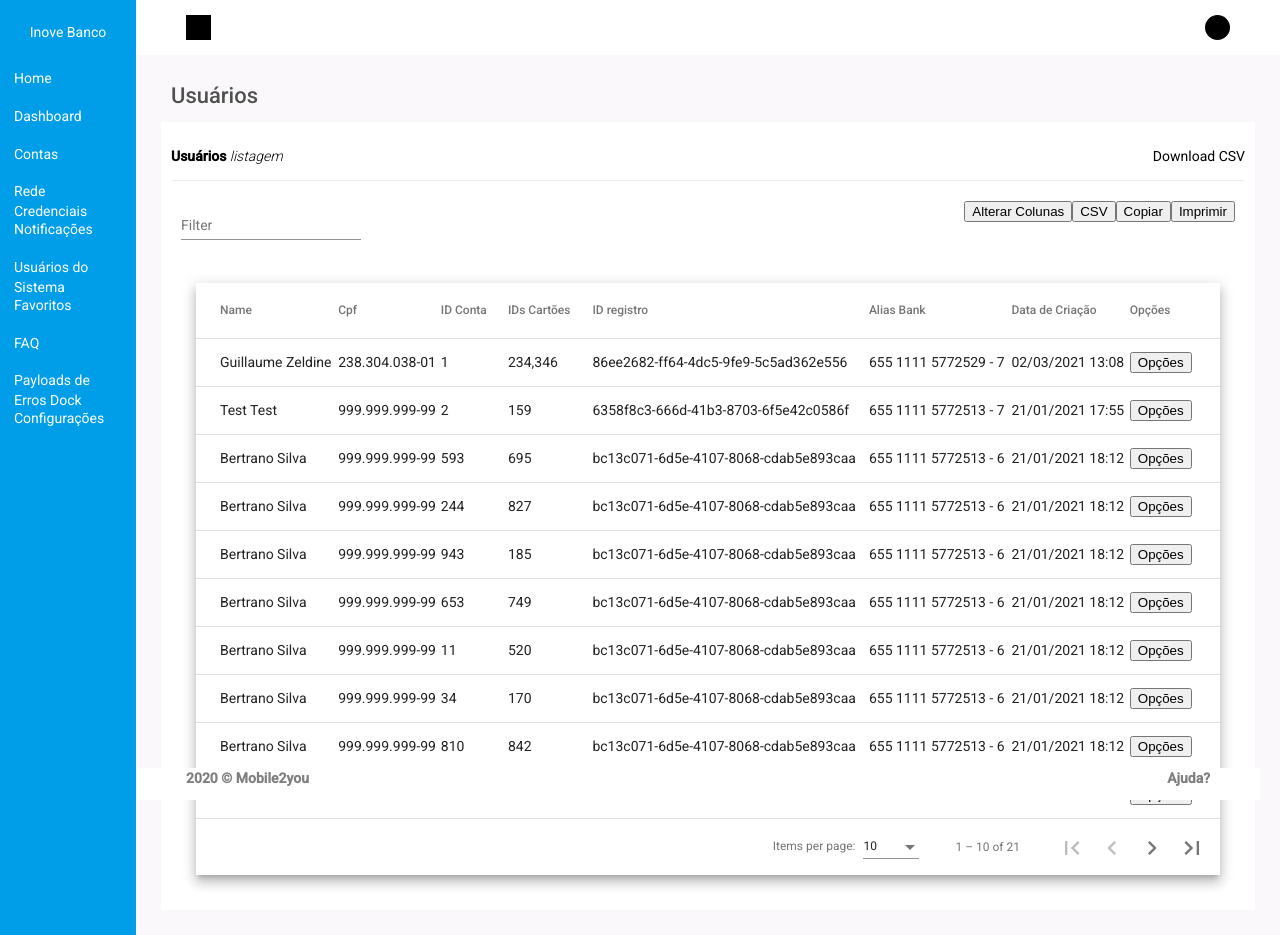
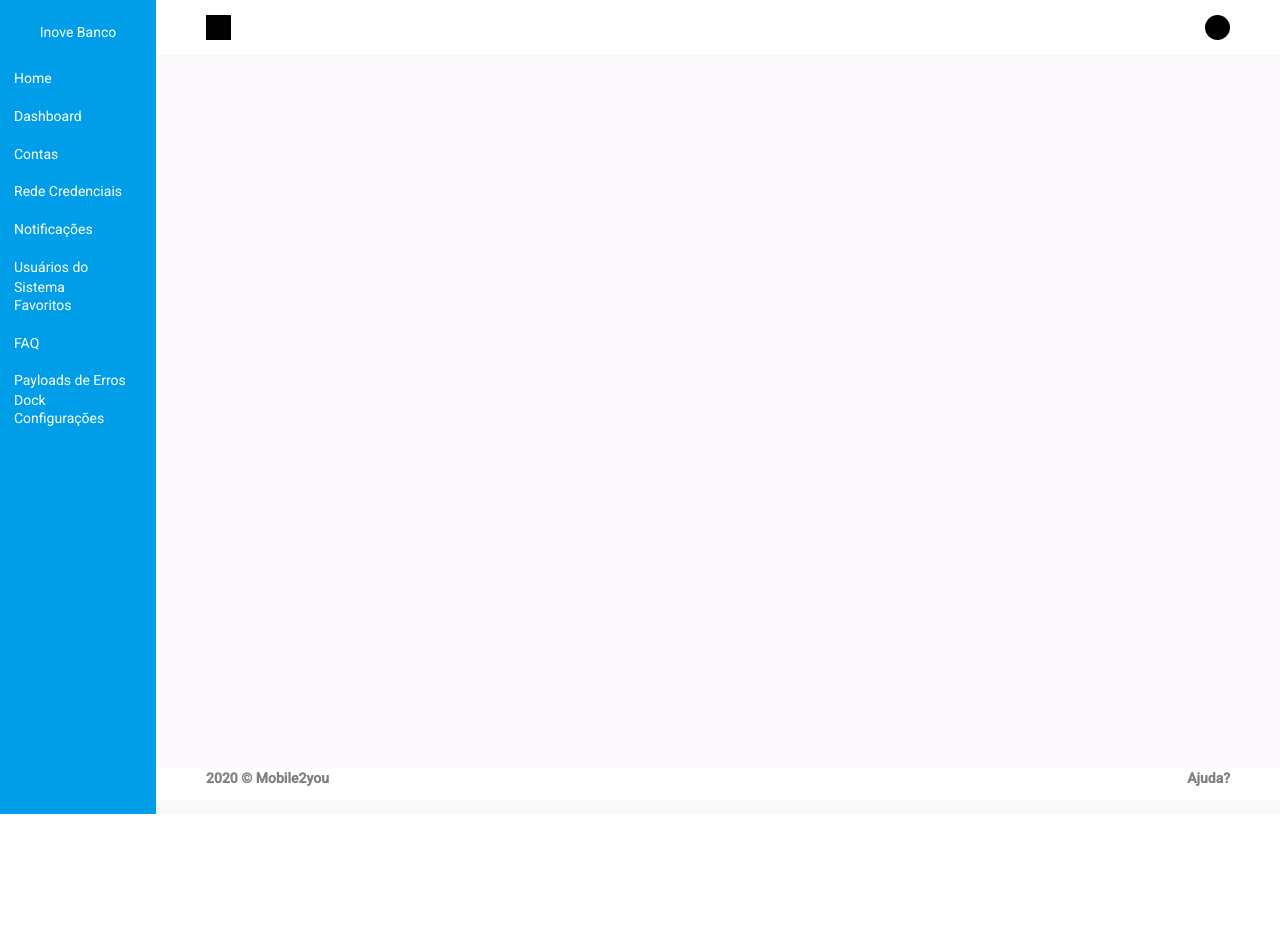
Before and after one commit to LovlsGenesis/angular-m2y, an Angular app: page /test in a window 1280 px wide. Before the commit this address led to /. After the commit the page ends 814 px from the top, so only its background shows below. Built offline with nearby package versions, Linux system fonts and the light colour scheme.

Commit message:
Fixed layout

```diff
--- a/src/app/app-routing.module.ts
+++ b/src/app/app-routing.module.ts
@@ -1,9 +1,12 @@
 import { NgModule } from '@angular/core';
 import { RouterModule, Routes } from '@angular/router';
 import { AppComponent } from './app.component'
+import { HomeComponent } from '../app/home/home.component'
 
 const routes: Routes = [
-  { path: 'home', component: AppComponent },
+  { path: '', redirectTo: '/users', pathMatch: 'full' },
+  { path: 'users', component: AppComponent },
+  { path: 'test', component: HomeComponent },
 ];
 
 @NgModule({
--- a/src/app/app.component.html
+++ b/src/app/app.component.html
@@ -4,7 +4,7 @@
   </div>
   <div class='dashboard'>
     <header></header>
-    <datatable></datatable>
+    <!-- <datatable></datatable> -->
     <footer></footer>
   </div>
 </div>
--- a/src/app/app.component.scss
+++ b/src/app/app.component.scss
@@ -2,7 +2,7 @@
   background-color: #009ee9;
   color: #FFF;
   padding: .5em;
-  width: 250px;
+  width: 20vw;
   min-height: 100vh;
 }
 
--- a/src/app/datatable/datatable.component.ts
+++ b/src/app/datatable/datatable.component.ts
@@ -1,45 +1,15 @@
-// import {Component} from '@angular/core';
-import {AfterViewInit, Component, ViewChild} from '@angular/core';
+import {AfterViewInit, Component, OnInit, ViewChild} from '@angular/core';
+
+// Datatable
 import {MatTableDataSource} from '@angular/material/table';
 import {MatPaginator} from '@angular/material/paginator';
 import {MatSort} from '@angular/material/sort';
 
-export interface User {
-  name: string;
-  cpf: string;
-  account_ids: number[];
-  card_ids: number[];
-  registration_id: string;
-  alias_bank: string;
-  created_at: string;
-  options: string[]
-}
+// Models
+import { User } from '../models/user'
 
-
-
-const ELEMENT_DATA: User[] = [
-  {name: 'Guillaume Zeldine', cpf: "238.304.038-01", account_ids: [1], card_ids: [234, 346], registration_id: '86ee2682-ff64-4dc5-9fe9-5c5ad362e556',alias_bank: "655 1111 5772529 - 7", created_at: "02/03/2021 13:08", options: ['Test', 'Test 2']},
-  {name: 'Test Test', cpf: "999.999.999-99", account_ids: [2], card_ids: [159], registration_id: '6358f8c3-666d-41b3-8703-6f5e42c0586f',alias_bank: "655 1111 5772513 - 7", created_at: "21/01/2021 17:55", options: ['Test', 'Test 2']},
-  {name: 'Bertrano Silva', cpf: "999.999.999-99", account_ids: [Math.round(Math.random() * 1000)], card_ids: [Math.round(Math.random() * 1000)], registration_id: 'bc13c071-6d5e-4107-8068-cdab5e893caa', alias_bank: "655 1111 5772513 - 6", created_at: "21/01/2021 18:12", options: ['Test', 'Test 2']},
-  {name: 'Bertrano Silva', cpf: "999.999.999-99", account_ids: [Math.round(Math.random() * 1000)], card_ids: [Math.round(Math.random() * 1000)], registration_id: 'bc13c071-6d5e-4107-8068-cdab5e893caa', alias_bank: "655 1111 5772513 - 6", created_at: "21/01/2021 18:12", options: ['Test', 'Test 2']},
-  {name: 'Bertrano Silva', cpf: "999.999.999-99", account_ids: [Math.round(Math.random() * 1000)], card_ids: [Math.round(Math.random() * 1000)], registration_id: 'bc13c071-6d5e-4107-8068-cdab5e893caa', alias_bank: "655 1111 5772513 - 6", created_at: "21/01/2021 18:12", options: ['Test', 'Test 2']},
-  {name: 'Bertrano Silva', cpf: "999.999.999-99", account_ids: [Math.round(Math.random() * 1000)], card_ids: [Math.round(Math.random() * 1000)], registration_id: 'bc13c071-6d5e-4107-8068-cdab5e893caa', alias_bank: "655 1111 5772513 - 6", created_at: "21/01/2021 18:12", options: ['Test', 'Test 2']},
-  {name: 'Bertrano Silva', cpf: "999.999.999-99", account_ids: [Math.round(Math.random() * 1000)], card_ids: [Math.round(Math.random() * 1000)], registration_id: 'bc13c071-6d5e-4107-8068-cdab5e893caa', alias_bank: "655 1111 5772513 - 6", created_at: "21/01/2021 18:12", options: ['Test', 'Test 2']},
-  {name: 'Bertrano Silva', cpf: "999.999.999-99", account_ids: [Math.round(Math.random() * 1000)], card_ids: [Math.round(Math.random() * 1000)], registration_id: 'bc13c071-6d5e-4107-8068-cdab5e893caa', alias_bank: "655 1111 5772513 - 6", created_at: "21/01/2021 18:12", options: ['Test', 'Test 2']},
-  {name: 'Bertrano Silva', cpf: "999.999.999-99", account_ids: [Math.round(Math.random() * 1000)], card_ids: [Math.round(Math.random() * 1000)], registration_id: 'bc13c071-6d5e-4107-8068-cdab5e893caa', alias_bank: "655 1111 5772513 - 6", created_at: "21/01/2021 18:12", options: ['Test', 'Test 2']},
-  {name: 'Bertrano Silva', cpf: "999.999.999-99", account_ids: [Math.round(Math.random() * 1000)], card_ids: [Math.round(Math.random() * 1000)], registration_id: 'bc13c071-6d5e-4107-8068-cdab5e893caa', alias_bank: "655 1111 5772513 - 6", created_at: "21/01/2021 18:12", options: ['Test', 'Test 2']},
-  {name: 'Bertrano Silva', cpf: "999.999.999-99", account_ids: [Math.round(Math.random() * 1000)], card_ids: [Math.round(Math.random() * 1000)], registration_id: 'bc13c071-6d5e-4107-8068-cdab5e893caa', alias_bank: "655 1111 5772513 - 6", created_at: "21/01/2021 18:12", options: ['Test', 'Test 2']},
-  {name: 'Bertrano Silva', cpf: "999.999.999-99", account_ids: [Math.round(Math.random() * 1000)], card_ids: [Math.round(Math.random() * 1000)], registration_id: 'bc13c071-6d5e-4107-8068-cdab5e893caa', alias_bank: "655 1111 5772513 - 6", created_at: "21/01/2021 18:12", options: ['Test', 'Test 2']},
-  {name: 'Bertrano Silva', cpf: "999.999.999-99", account_ids: [Math.round(Math.random() * 1000)], card_ids: [Math.round(Math.random() * 1000)], registration_id: 'bc13c071-6d5e-4107-8068-cdab5e893caa', alias_bank: "655 1111 5772513 - 6", created_at: "21/01/2021 18:12", options: ['Test', 'Test 2']},
-  {name: 'Bertrano Silva', cpf: "999.999.999-99", account_ids: [Math.round(Math.random() * 1000)], card_ids: [Math.round(Math.random() * 1000)], registration_id: 'bc13c071-6d5e-4107-8068-cdab5e893caa', alias_bank: "655 1111 5772513 - 6", created_at: "21/01/2021 18:12", options: ['Test', 'Test 2']},
-  {name: 'Bertrano Silva', cpf: "999.999.999-99", account_ids: [Math.round(Math.random() * 1000)], card_ids: [Math.round(Math.random() * 1000)], registration_id: 'bc13c071-6d5e-4107-8068-cdab5e893caa', alias_bank: "655 1111 5772513 - 6", created_at: "21/01/2021 18:12", options: ['Test', 'Test 2']},
-  {name: 'Bertrano Silva', cpf: "999.999.999-99", account_ids: [Math.round(Math.random() * 1000)], card_ids: [Math.round(Math.random() * 1000)], registration_id: 'bc13c071-6d5e-4107-8068-cdab5e893caa', alias_bank: "655 1111 5772513 - 6", created_at: "21/01/2021 18:12", options: ['Test', 'Test 2']},
-  {name: 'Bertrano Silva', cpf: "999.999.999-99", account_ids: [Math.round(Math.random() * 1000)], card_ids: [Math.round(Math.random() * 1000)], registration_id: 'bc13c071-6d5e-4107-8068-cdab5e893caa', alias_bank: "655 1111 5772513 - 6", created_at: "21/01/2021 18:12", options: ['Test', 'Test 2']},
-  {name: 'Bertrano Silva', cpf: "999.999.999-99", account_ids: [Math.round(Math.random() * 1000)], card_ids: [Math.round(Math.random() * 1000)], registration_id: 'bc13c071-6d5e-4107-8068-cdab5e893caa', alias_bank: "655 1111 5772513 - 6", created_at: "21/01/2021 18:12", options: ['Test', 'Test 2']},
-  {name: 'Bertrano Silva', cpf: "999.999.999-99", account_ids: [Math.round(Math.random() * 1000)], card_ids: [Math.round(Math.random() * 1000)], registration_id: 'bc13c071-6d5e-4107-8068-cdab5e893caa', alias_bank: "655 1111 5772513 - 6", created_at: "21/01/2021 18:12", options: ['Test', 'Test 2']},
-  {name: 'Bertrano Silva', cpf: "999.999.999-99", account_ids: [Math.round(Math.random() * 1000)], card_ids: [Math.round(Math.random() * 1000)], registration_id: 'bc13c071-6d5e-4107-8068-cdab5e893caa', alias_bank: "655 1111 5772513 - 6", created_at: "21/01/2021 18:12", options: ['Test', 'Test 2']},
-  {name: 'Bertrano Silva', cpf: "999.999.999-99", account_ids: [Math.round(Math.random() * 1000)], card_ids: [Math.round(Math.random() * 1000)], registration_id: 'bc13c071-6d5e-4107-8068-cdab5e893caa', alias_bank: "655 1111 5772513 - 6", created_at: "21/01/2021 18:12", options: ['Test', 'Test 2']},
-];
+// Services
+import { UserService } from "../services/user.service"
 
 /**
  * @title Table with filtering
@@ -50,17 +20,24 @@ const ELEMENT_DATA: User[] = [
   styleUrls: ['./datatable.component.scss'],
 })
 
-export class DatatableComponent implements AfterViewInit {
+
+export class DatatableComponent implements OnInit,AfterViewInit {
+  user = {} as User
+  users: User[] = []
+
   displayedColumns: string[] = ['name', 'cpf', 'account_ids', 'card_ids', 'registration_id', 'alias_bank', 'created_at', 'options'];
-  dataSource = new MatTableDataSource(ELEMENT_DATA);
+  dataSource = new MatTableDataSource(this.users);
 
   @ViewChild(MatPaginator) paginator!: MatPaginator;
   @ViewChild(MatSort) sort!: MatSort;
 
-  constructor() {
+  constructor(private userService: UserService) {
+    // Assign the data to the data source for the table to render
+  }
 
-    // Assign the data to the data source for the table to render
-    this.dataSource = new MatTableDataSource(ELEMENT_DATA);
+  ngOnInit(){
+    let users = this.getCars
+    this.dataSource = new MatTableDataSource(this.users);
   }
 
   ngAfterViewInit() {
@@ -78,4 +55,11 @@ export class DatatableComponent implements AfterViewInit {
       this.dataSource.paginator.firstPage();
     }
   }
+
+  getCars() {
+    this.userService.getUsers().subscribe((users: User[]) => {
+      console.log(users)
+      this.users = users;
+    });
+  }
 }
--- a/src/app/header/header.component.scss
+++ b/src/app/header/header.component.scss
@@ -1,7 +1,7 @@
 .header {
   display: flex;
   justify-content: space-between;
-  // width: 80vw;
+  width: 80vw;
   // margin:
   background-color: white;
   padding: 15px 50px;
```
Also changed, not shown: src/app/app.module.ts (+6 -1 lines), src/app/sidebar/sidebar.module.ts (+17 -2 lines).
